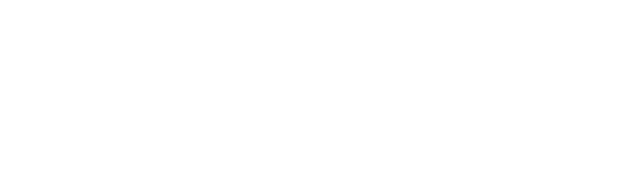
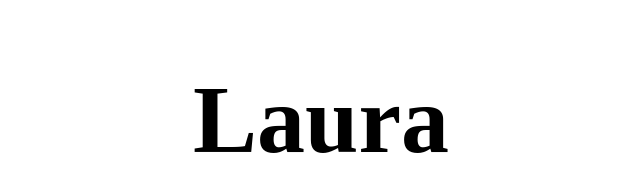
Before and after one commit to LauraGutierrezSa/git.demo, a plain HTML site: page index.html in a window 1280 px wide. Shown: the whole page, without its empty margins (319-959 px from the left). Drawn offline with Linux system fonts and the light colour scheme.

Commit message:
Created styles folder and file and modified the index.html file implementing a header

```diff
--- a/index.html
+++ b/index.html
@@ -5,7 +5,11 @@
   <meta charset="UTF-8">
   <meta name="viewport" content="width=device-width, initial-scale=1.0">
   <title>Document</title>
+  <link rel="stylesheet" href="/styles/styles.css">
 </head>
+<header>
+  <h1>Laura</h1>
+</header>
 
 <body>
 
--- /dev/null
+++ b/styles/styles.css
@@ -0,0 +1,4 @@
+header {
+  font-size: 3rem;
+  text-align: center;
+}
```
